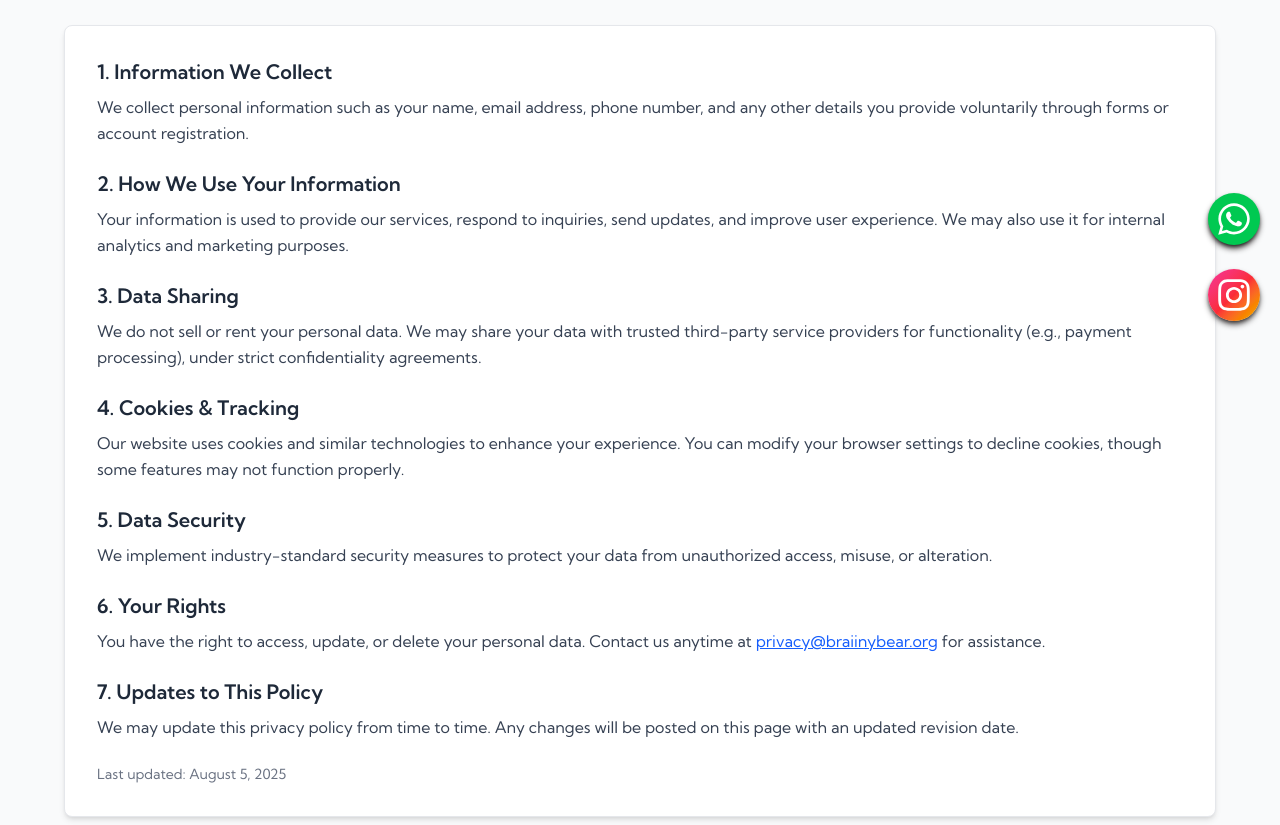
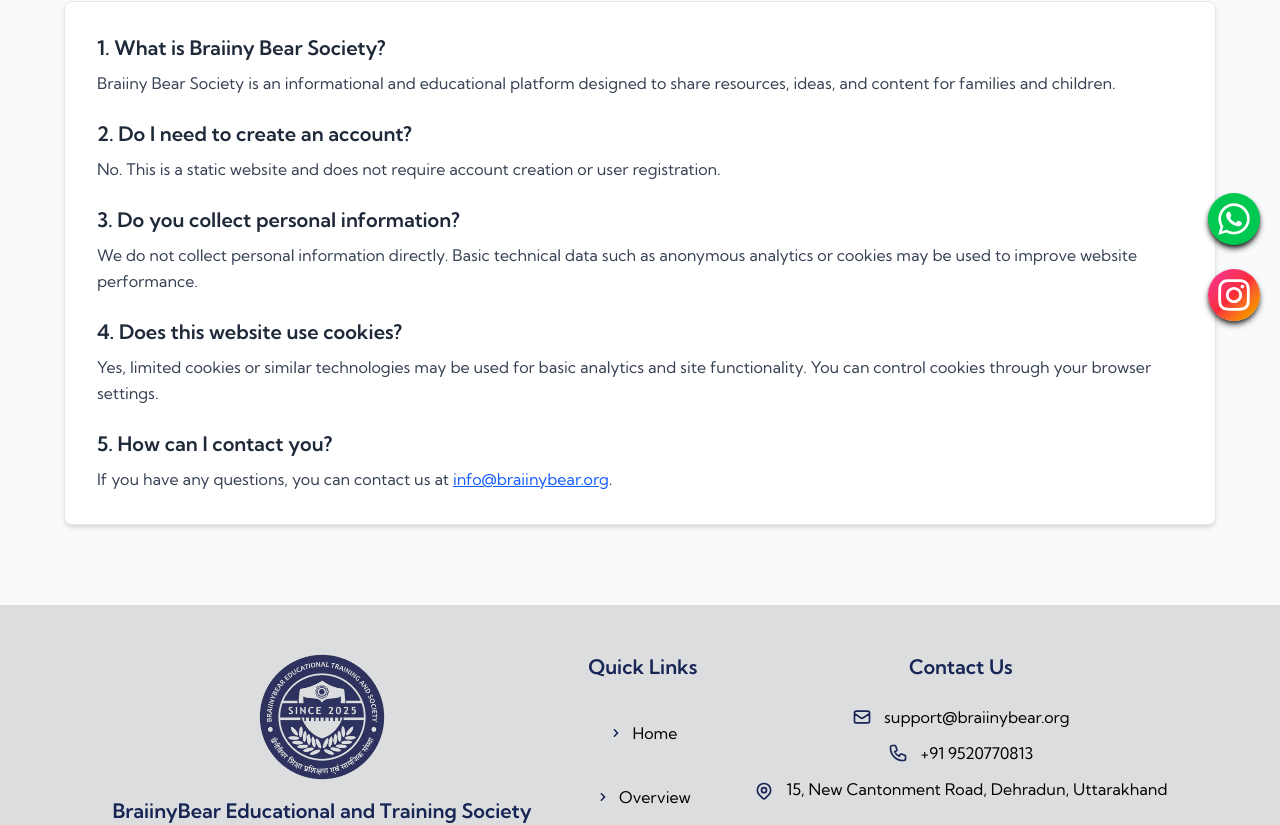
Before and after one commit to braiinybear/braiinybear, a React (Vite) app: page /faq in a window 1280 px wide. Shown: the part 459-1284 px from the top of the page. Built offline with nearby package versions, Linux system fonts and the light colour scheme.

Commit message:
refactor: update FAQ page content and structure, replace Privacy Policy with FAQ details

```diff
--- a/src/pages/Faq.tsx
+++ b/src/pages/Faq.tsx
@@ -1,13 +1,13 @@
 import { Helmet } from "react-helmet";
 
-const PrivacyPolicyPage = () => {
+const FAQPage = () => {
   return (
     <>
       <Helmet>
-        <title>Privacy Policy - Braiiny Bear Society</title>
+        <title>FAQ - Braiiny Bear Society</title>
         <meta
           name="description"
-          content="Read our Privacy Policy to understand how we handle and protect your data at Braiiny Bear Society."
+          content="Frequently asked questions about Braiiny Bear Society, our website, content, and policies."
         />
       </Helmet>
 
@@ -15,101 +15,73 @@
         <div className="container mx-auto max-w-6xl">
           <div className="text-center mb-12">
             <h1 className="text-4xl font-bold text-gray-800 mb-4">
-              Privacy Policy
+              Frequently Asked Questions
             </h1>
             <div className="w-24 h-1 bg-gradient-to-r from-[var(--primary-main)] to-blue-500 mx-auto rounded-full mb-6"></div>
             <p className="text-gray-600 max-w-2xl mx-auto">
-              Your privacy is important to us. This policy explains how we
-              collect, use, and safeguard your information.
+              Common questions about Braiiny Bear Society and how this website works.
             </p>
           </div>
 
           <div className="bg-white border border-gray-200 rounded-lg p-8 shadow-md space-y-6 text-gray-700 leading-relaxed">
             <section>
               <h2 className="text-xl font-semibold text-gray-800 mb-2">
-                1. Information We Collect
+                1. What is Braiiny Bear Society?
               </h2>
               <p>
-                We collect personal information such as your name, email
-                address, phone number, and any other details you provide
-                voluntarily through forms or account registration.
+                Braiiny Bear Society is an informational and educational platform
+                designed to share resources, ideas, and content for families and
+                children.
               </p>
             </section>
 
             <section>
               <h2 className="text-xl font-semibold text-gray-800 mb-2">
-                2. How We Use Your Information
+                2. Do I need to create an account?
               </h2>
               <p>
-                Your information is used to provide our services, respond to
-                inquiries, send updates, and improve user experience. We may
-                also use it for internal analytics and marketing purposes.
+                No. This is a static website and does not require account creation
+                or user registration.
               </p>
             </section>
 
             <section>
               <h2 className="text-xl font-semibold text-gray-800 mb-2">
-                3. Data Sharing
+                3. Do you collect personal information?
               </h2>
               <p>
-                We do not sell or rent your personal data. We may share your
-                data with trusted third-party service providers for
-                functionality (e.g., payment processing), under strict
-                confidentiality agreements.
+                We do not collect personal information directly. Basic technical
+                data such as anonymous analytics or cookies may be used to improve
+                website performance.
               </p>
             </section>
 
             <section>
               <h2 className="text-xl font-semibold text-gray-800 mb-2">
-                4. Cookies & Tracking
+                4. Does this website use cookies?
               </h2>
               <p>
-                Our website uses cookies and similar technologies to enhance
-                your experience. You can modify your browser settings to
-                decline cookies, though some features may not function properly.
+                Yes, limited cookies or similar technologies may be used for basic
+                analytics and site functionality. You can control cookies through
+                your browser settings.
               </p>
             </section>
 
             <section>
               <h2 className="text-xl font-semibold text-gray-800 mb-2">
-                5. Data Security
+                5. How can I contact you?
               </h2>
               <p>
-                We implement industry-standard security measures to protect your
-                data from unauthorized access, misuse, or alteration.
+                If you have any questions, you can contact us at{" "}
+                <a
+                  href="mailto:info@braiinybear.org"
+                  className="text-blue-600 underline"
+                >
+                  info@braiinybear.org
+                </a>
+                .
               </p>
             </section>
-
-            <section>
-              <h2 className="text-xl font-semibold text-gray-800 mb-2">
-                6. Your Rights
-              </h2>
-              <p>
-                You have the right to access, update, or delete your personal
-                data. Contact us anytime at{" "}
-                <a
-                  href="mailto:privacy@braiinybear.org"
-                  className="text-blue-600 underline"
-                >
-                  privacy@braiinybear.org
-                </a>{" "}
-                for assistance.
-              </p>
-            </section>
-
-            <section>
-              <h2 className="text-xl font-semibold text-gray-800 mb-2">
-                7. Updates to This Policy
-              </h2>
-              <p>
-                We may update this privacy policy from time to time. Any changes
-                will be posted on this page with an updated revision date.
-              </p>
-            </section>
-
-            <p className="text-sm text-gray-500 mt-4">
-              Last updated: August 5, 2025
-            </p>
           </div>
         </div>
       </section>
@@ -117,4 +89,4 @@
   );
 };
 
-export default PrivacyPolicyPage;
+export default FAQPage;
--- a/src/pages/Home.tsx
+++ b/src/pages/Home.tsx
@@ -63,6 +63,7 @@
 
     try {
         const res = await fetch("https://braiinybear-admin.vercel.app/api/videos");
+        // const res = await fetch("http://localhost:3000/api/videos");
 
       if(res.ok){
         const data = await res.json();
--- a/src/pages/courses/CourseDetails.tsx
+++ b/src/pages/courses/CourseDetails.tsx
@@ -1,30 +1,49 @@
 import { useParams } from "react-router-dom";
-import { courseData } from "./courseData";
+import { courseData, ICourse } from "./courseData";
 import ReactMarkdown from "react-markdown";
 import rehypeRaw from "rehype-raw";
+import { useEffect, useState } from "react";
+
+const courseApi = "http://localhost:3000/api/courses";
 
 const CourseDetails = () => {
   const { id } = useParams();
-  const event = courseData.find((e) => e.id === id);
 
-  if (!event) {
-    return (
-      <div className="p-6 text-center text-gray-600 text-lg">
-        Event not found.
-      </div>
-    );
-  }
+  const localEvent = courseData.find((e) => e.id === id);
+
+const [event, setEvent] = useState<ICourse | null>(localEvent ?? null);
+
+
+
+  useEffect(() => {
+    if (localEvent) return;
+
+    const fetchCourse = async () => {
+      try {
+        const res = await fetch(`${courseApi}/${id}`);
+        if (!res.ok) throw new Error("Course not found");
+
+        const data = await res.json();
+        setEvent(data);
+      } catch (err) {
+       console.log(err);
+
+      }
+    };
+
+    fetchCourse();
+  }, [id, localEvent]);
+
+
 
   return (
     <div className="py-12 px-4 sm:px-6 lg:px-8 bg-gray-50 min-h-screen">
       <div className="max-w-7xl mx-auto">
-        {/* Title */}
         <h1 className="text-3xl sm:text-4xl font-bold text-gray-800 mb-8 text-center">
-          {event.title}
+          {event?.title}
         </h1>
 
-        {/* Main Image */}
-        {event.image && (
+        {event?.image && (
           <div className="mb-10">
             <img
               src={event.image}
@@ -34,60 +53,29 @@
           </div>
         )}
 
-        {/* Content Grid */}
         <div className="grid grid-cols-1 lg:grid-cols-3 gap-8">
-          {/* Left Column: Description */}
           <div className="lg:col-span-2">
-            <div className="prose prose-p:leading-relaxed prose-headings:mt-6 prose-headings:font-semibold prose-headings:text-gray-800 prose-p:text-gray-700 prose-strong:text-gray-900 max-w-none space-y-6">
+            <div className="prose max-w-none">
               <ReactMarkdown rehypePlugins={[rehypeRaw]}>
-                {event.fullDescription}
+                {event?.fullDescription}
               </ReactMarkdown>
             </div>
           </div>
 
-          {/* Right Column: Sidebar */}
-          <div className="bg-white rounded-xl shadow-md p-5 sm:p-6 w-full max-w-full sm:max-w-sm mx-auto lg:mx-0">
-            {/* Thumbnail */}
-            {event.image && (
-              <div className="w-full h-40 sm:h-48 overflow-hidden mb-4 rounded-md">
-                <img
-                  src={event.image}
-                  alt="Thumbnail"
-                  className="w-full h-full object-cover rounded-md transition-transform duration-1000 ease-in-out hover:blur-[1px] hover:scale-105"
-                />
-              </div>
-            )}
-
-            {/* Info Section */}
-            <div className="space-y-2 text-sm sm:text-base text-gray-700">
-              <div>
-                <strong className="text-gray-800">Name:</strong> {event.title}
-              </div>
-              <div>
-                <strong className="text-gray-800">Registration Fee:</strong>{" "}
-                ₹{event.totalFee || "N/A"}
-              </div>
-              <div>
-                <strong className="text-gray-800">Duration:</strong>{" "}
-                {event.duration || "N/A"}
-              </div>
-              {event.approvedBy && (
-                <div>
-                  <strong className="text-gray-800">Approved By:</strong>{" "}
-                  {event.approvedBy}
-                </div>
+          <div className="bg-white rounded-xl shadow-md p-6">
+            <div className="space-y-2 text-gray-700">
+              <div><strong>Name:</strong> {event?.title}</div>
+              <div><strong>Registration Fee:</strong> ₹{event?.totalFee || "N/A"}</div>
+              <div><strong>Duration:</strong> {event?.duration || "N/A"}</div>
+              {event?.approvedBy && (
+                <div><strong>Approved By:</strong> {event.approvedBy}</div>
               )}
             </div>
 
-            {/* Enroll Section */}
             <div className="mt-6 text-center">
-              <p className="text-gray-700 font-medium mb-2">
-                📞 Call us to Enroll:{" "}
-                <span className="font-semibold">+91 7302942784</span>
-              </p>
               <a
                 href="tel:+917302942784"
-                className="inline-block w-full bg-sky-500 hover:bg-sky-600 text-white font-semibold py-2 rounded-md transition"
+                className="block bg-sky-500 hover:bg-sky-600 text-white font-semibold py-2 rounded-md"
               >
                 📲 Call Now
               </a>
--- a/src/pages/courses/Courses.tsx
+++ b/src/pages/courses/Courses.tsx
@@ -1,16 +1,37 @@
-import React, { useMemo, useState } from "react";
+import React, { useEffect, useMemo, useState } from "react";
 import { Helmet } from "react-helmet";
 import { Link, useNavigate } from "react-router-dom";
 import { courseData } from "./courseData";
 import { ArrowRight } from "lucide-react";
+import { ICourse } from "./courseData";
 
 const Course: React.FC = () => {
+  // const courseApi = "https://braiinybear-admin.vercel.app/api/courses";
+  const courseApi = "http://localhost:3000/api/courses";
+  const [courses, setCourses] = useState<ICourse[]>([]);
+  const fetchCourses = async (courseApi: string) => {
+    try {
+
+      const res = await fetch(courseApi)
+      const courseDataBackend = await res.json()
+      console.log(courseDataBackend);
+
+      setCourses(courseDataBackend.courses)
+
+    }
+    catch (err) {
+      console.log(err)
+      setCourses(courseData)
+    }
+  }
+
   const navigate = useNavigate();
   const [query, setQuery] = useState<string>("");
+
   const filteredCourses = useMemo(() => {
     const q = query.trim().toLowerCase();
-    if (!q) return courseData
-    return courseData.filter((c) => {
+    if (!q) return courses
+    return courses.filter((c) => {
       return (
         (c.title.toLowerCase().includes(q) ||
           c.shortDescription.toLowerCase().includes(q) ||
@@ -21,7 +42,12 @@
           (c.duration && c.duration.toLowerCase().includes(q)))
       );
     });
-  }, [query]);
+  }, [query, courses]);
+  useEffect(() => {
+    fetchCourses(courseApi)
+  }, [])
+
+
   return (
     <>
       <Helmet>
@@ -99,7 +125,7 @@
           {/* Courses Grid */}
           <div className="grid sm:grid-cols-2 lg:grid-cols-3 gap-8">
             {filteredCourses.map((course) => (
-              <div  onClick={()=>navigate(`/courses/${course.id}`)} key={course.id} className="w-full h-full flex flex-col">
+              <div onClick={() => navigate(`/courses/${course.id}`)} key={course.id} className="w-full h-full flex flex-col">
                 <div
                   className="bg-white rounded-2xl overflow-hidden shadow-md hover:shadow-xl transition duration-300 border border-gray-100 group flex flex-col"
                   style={{ height: "100%" }}
@@ -125,7 +151,7 @@
                       {course.title}
                     </h2>
                     <p className="text-gray-600 mb-4 line-clamp-3">
-                      {course.shortDescription}
+                      {course.shortDescription || ""}
                     </p>
                     <Link
                       to={`/courses/${course.id}`}
```
Lines whose indentation alone changed are shown as unchanged.
